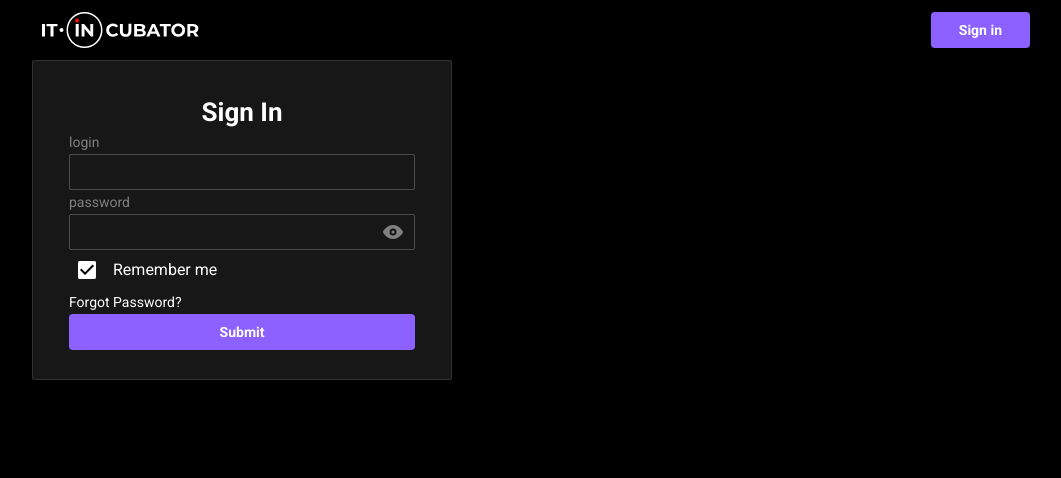
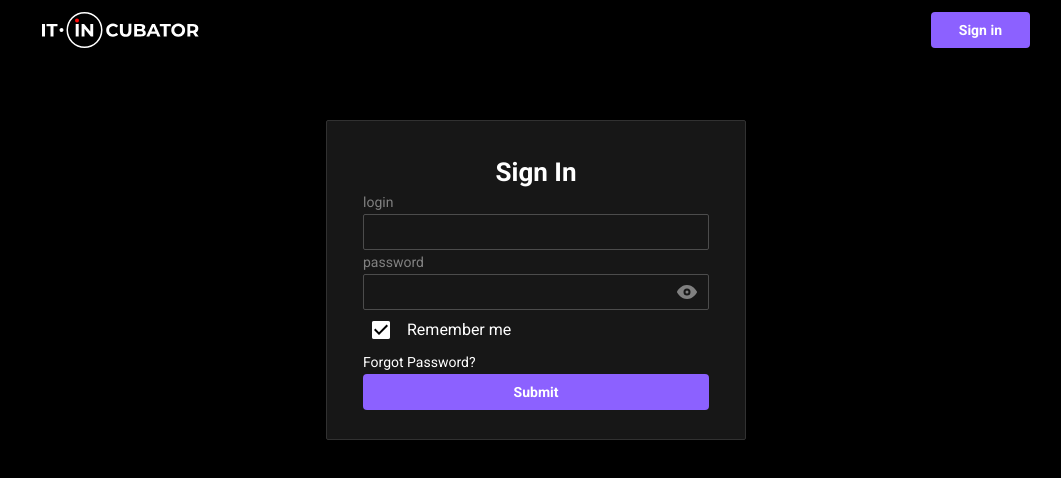
Before and after one commit to Reni101/cards-application, a React (Vite) app: page / in a window 1280 px wide. Shown: the top 478 px of the page, without its empty margins (104-1165 px from the left). Built offline with nearby package versions, Linux system fonts and the light colour scheme.

Commit message:
feat:fix input autocomplete

```diff
--- a/src/App.module.scss
+++ b/src/App.module.scss
@@ -3,3 +3,9 @@
   height: 100vh;
   margin: 0 auto;
 }
+
+.flex {
+  display: flex;
+  justify-content: center;
+  margin-top: 60px;
+}
--- a/src/App.tsx
+++ b/src/App.tsx
@@ -6,7 +6,9 @@ export function App() {
   return (
     <div className={s.container}>
       <Header />
-      <LoginForm />
+      <div className={s.flex}>
+        <LoginForm />
+      </div>
     </div>
   )
 }
--- a/src/components/ui/text-field/text-field.module.scss
+++ b/src/components/ui/text-field/text-field.module.scss
@@ -1,4 +1,20 @@
 @import '../typography/typography.module';
+
+input:-webkit-autofill,
+input:-webkit-autofill:hover,
+input:-webkit-autofill:focus,
+textarea:-webkit-autofill,
+textarea:-webkit-autofill:hover,
+textarea:-webkit-autofill:focus,
+select:-webkit-autofill,
+select:-webkit-autofill:hover,
+select:-webkit-autofill:focus {
+  box-shadow: inherit;
+  caret-color: var(--color-light-100);
+  transition: background-color 5000s ease-in-out 0s;
+
+  -webkit-text-fill-color: var(--color-light-100);
+}
 
 @mixin input($fz, $color) {
   width: 100%;
```
